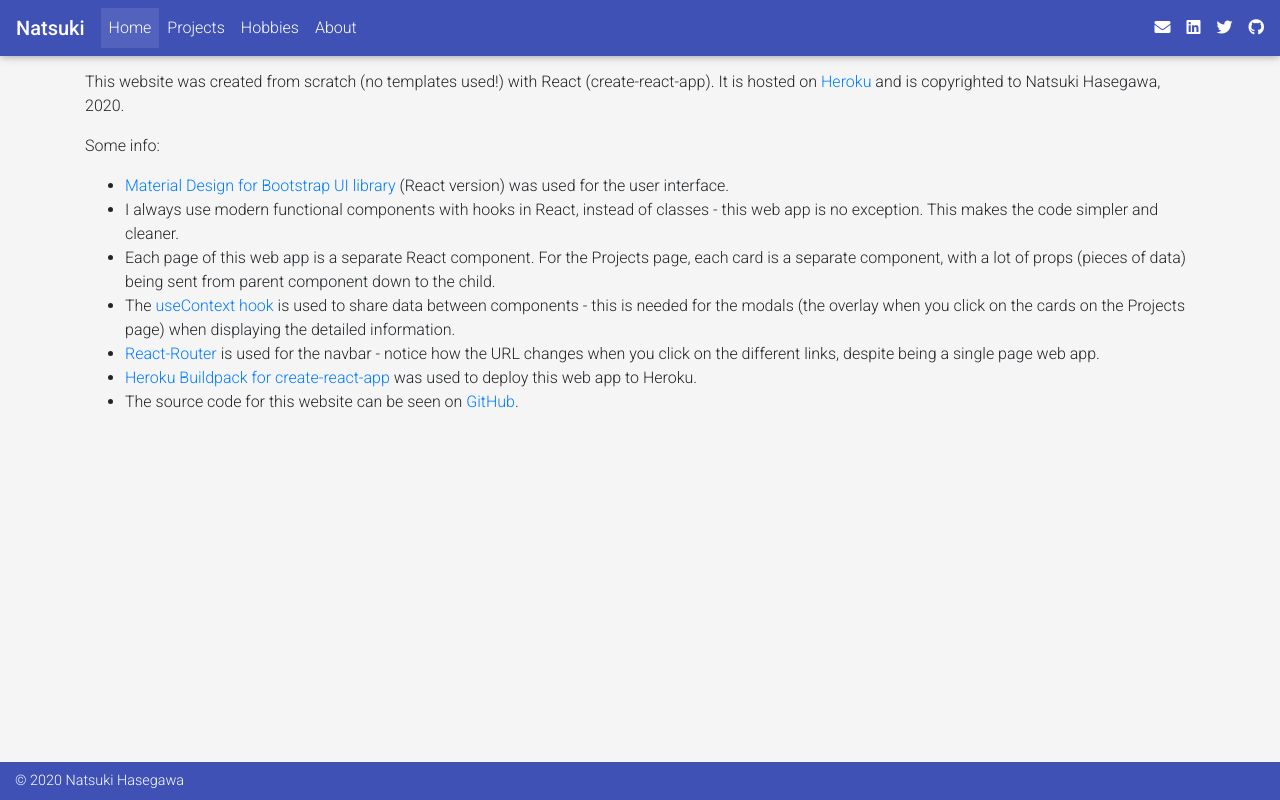
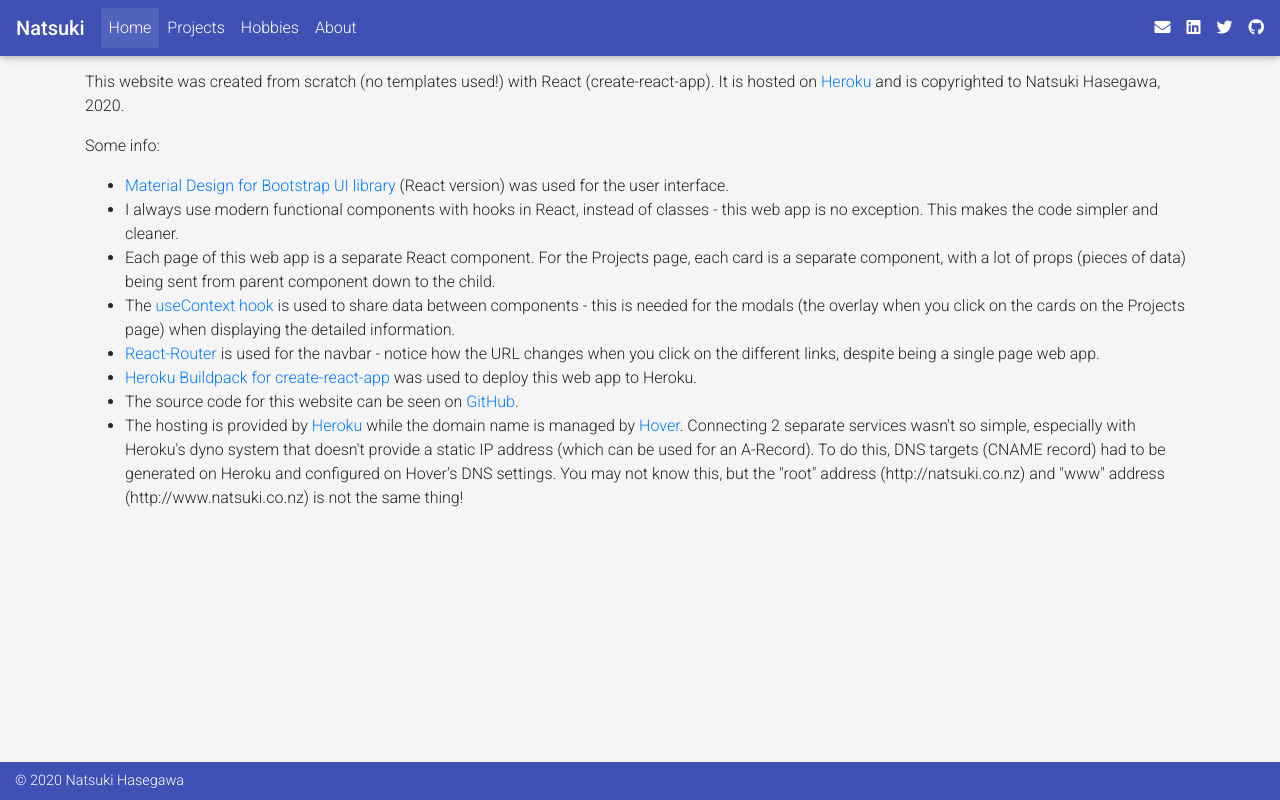
Before and after one commit to oosacker/portfoliio-site, a React (Create React App) app: page /about in a window 1280 px wide. Built offline with nearby package versions, Linux system fonts and the light colour scheme.

Commit message:
updates the about

```diff
--- a/package.json
+++ b/package.json
@@ -34,5 +34,9 @@
       "last 1 firefox version",
       "last 1 safari version"
     ]
+  },
+  "devDependencies": {
+    "eslint": "^7.9.0",
+    "eslint-plugin-react": "^7.20.6"
   }
 }
--- a/src/pages/about.js
+++ b/src/pages/about.js
@@ -14,6 +14,7 @@
                   <li><a href="https://reactrouter.com/">React-Router</a> is used for the navbar - notice how the URL changes when you click on the different links, despite being a single page web app.</li>
                   <li><a href="https://github.com/mars/create-react-app-buildpack">Heroku Buildpack for create-react-app</a> was used to deploy this web app to Heroku.</li>
                   <li>The source code for this website can be seen on <a href="https://github.com/oosacker/portfolio-site">GitHub</a>.</li>
+                  <li>The hosting is provided by <a href="http://heroku.com">Heroku</a> while the domain name is managed by <a href="http://hover.com">Hover</a>. Connecting 2 separate services wasn't so simple, especially with Heroku's dyno system that doesn't provide a static IP address (which can be used for an A-Record). To do this, DNS targets (CNAME record) had to be generated on Heroku and configured on Hover's DNS settings. You may not know this, but the "root" address (http://natsuki.co.nz) and "www" address (http://www.natsuki.co.nz) is not the same thing!</li>
               </ul>
         </MDBContainer>
     );
```
Also changed, not shown: .eslintrc.js (added), 1 other file (tests, documents, lock files or other folders).
